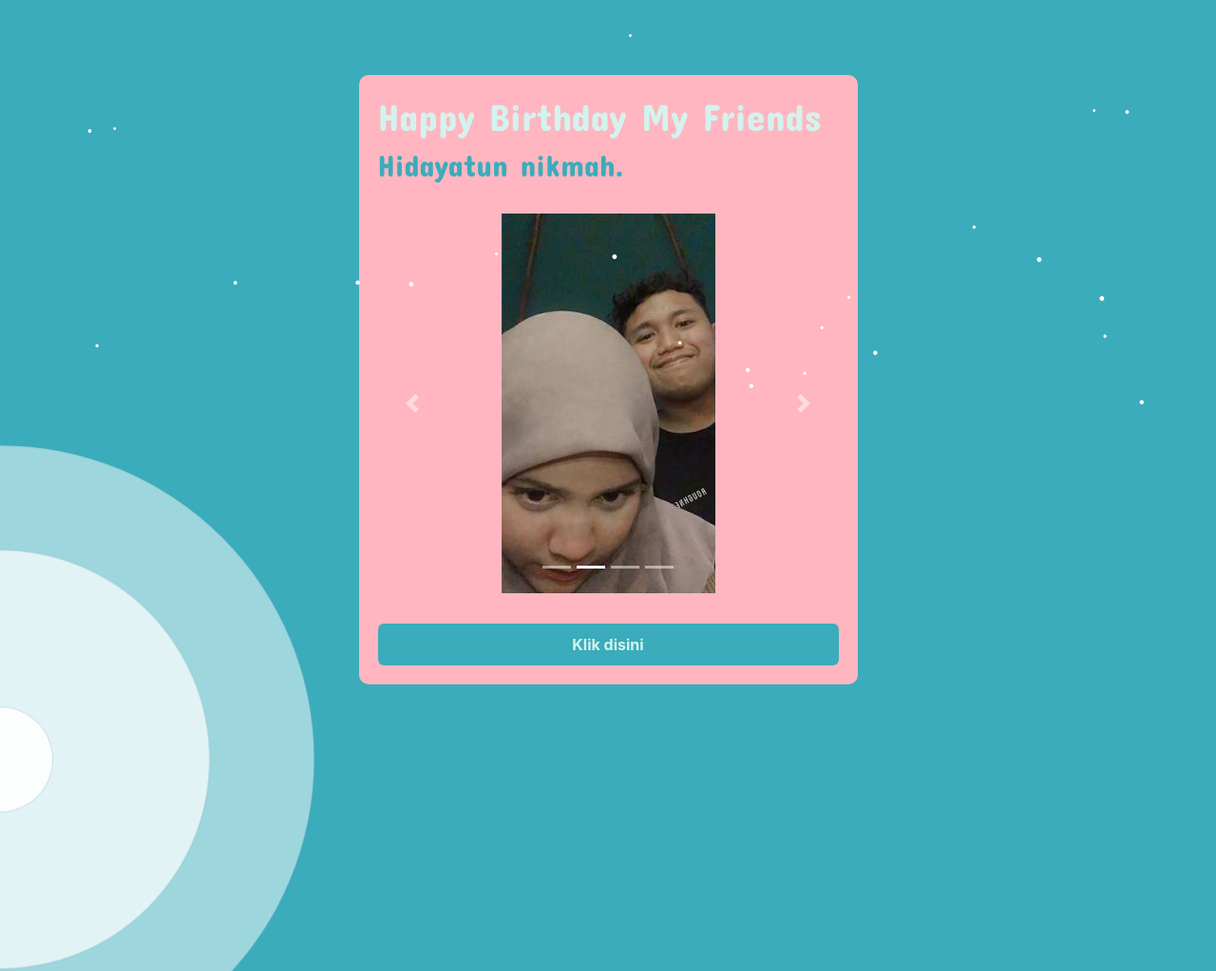
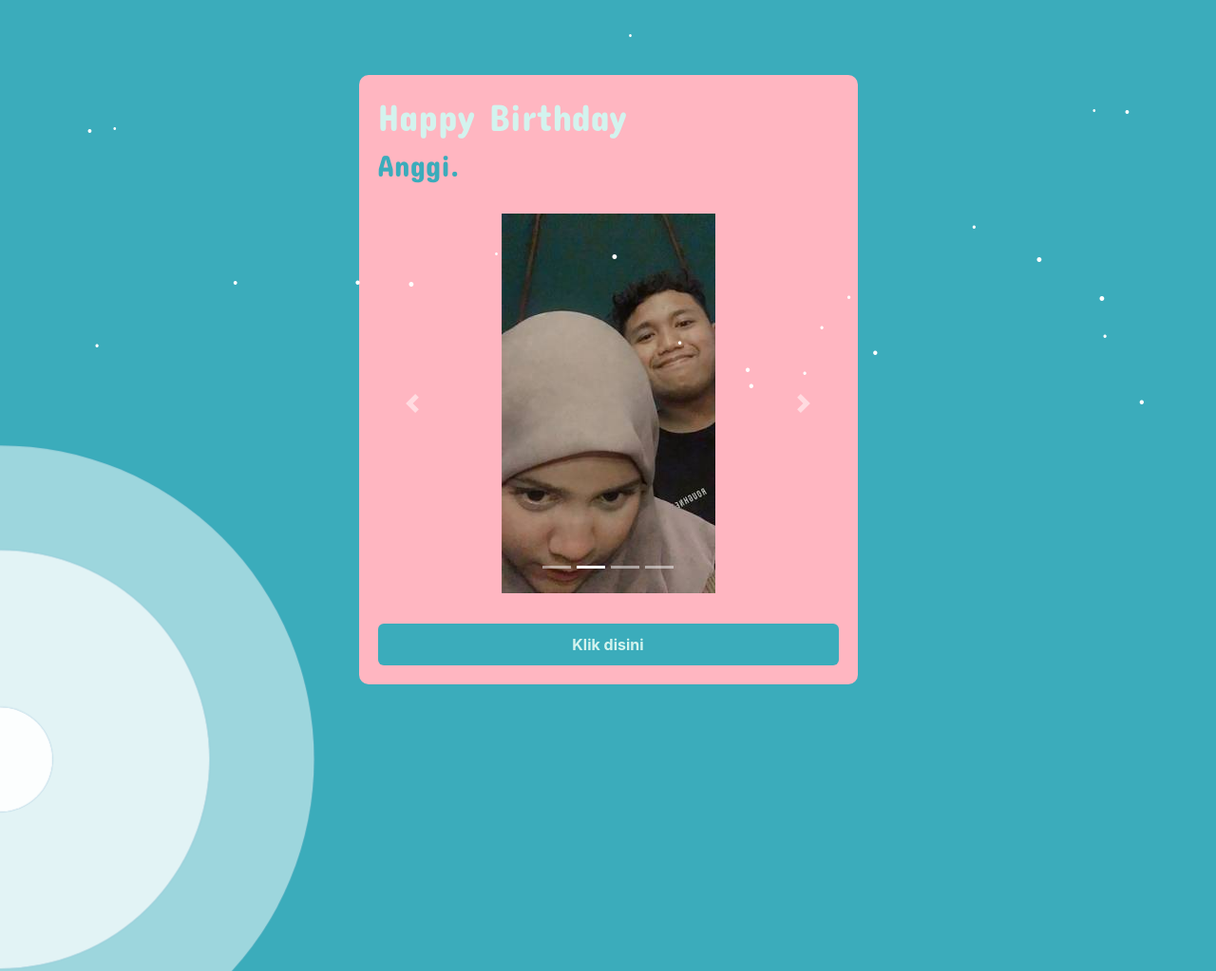
Before and after one commit to untukhidayatun/untukhidayatun.github.io, a plain HTML site: page index.html in a window 1280 px wide. Shown: the top 1023 px of the page at 95% size. Drawn offline with nearby package versions, Linux system fonts and the light colour scheme.

Commit message:
Update index.html

```diff
--- a/index.html
+++ b/index.html
@@ -34,8 +34,8 @@
         <div class="container col-md-6 py-8 animate-bottom">
             <div class="card">
                 <div class="card-body">
-                    <h1 class="judul">Happy Birthday My Friends</h1>
-                    <h2 class="subjudul">Hidayatun nikmah.</h2>
+                    <h1 class="judul">Happy Birthday </h1>
+                    <h2 class="subjudul">Anggi.</h2>
                     <hr>
 
                     <center>
@@ -92,7 +92,7 @@
                     <div class="modal-body">
                         <p id="tekss">
                         </p>
-                        <br><br> ~Tri prastiyo.
+                        <br><br> ~Anonym.
                     </div>
                     <audio id="lagu" src="assets/lagu/lagu.mp3" preload="auto">
 </audio>
```
